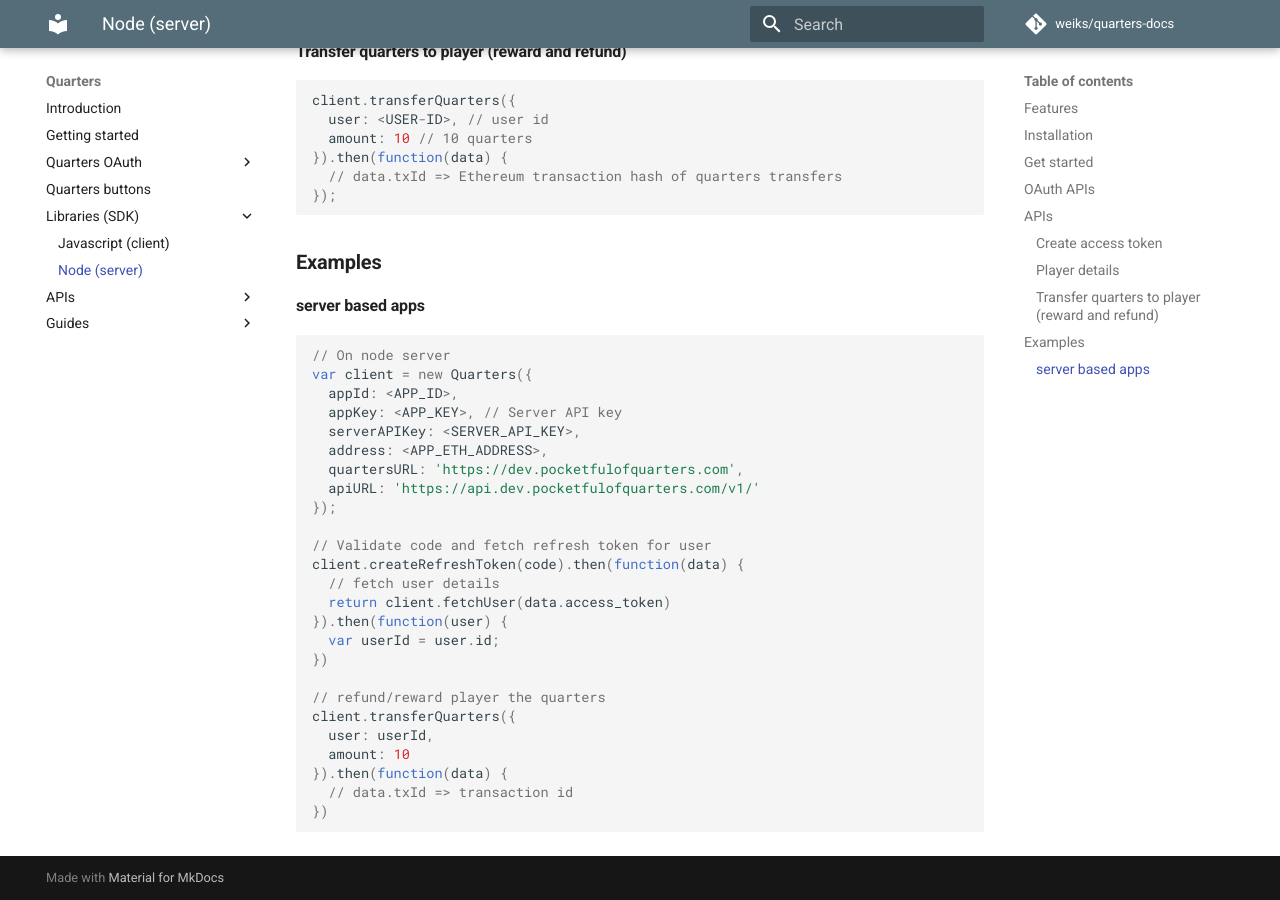
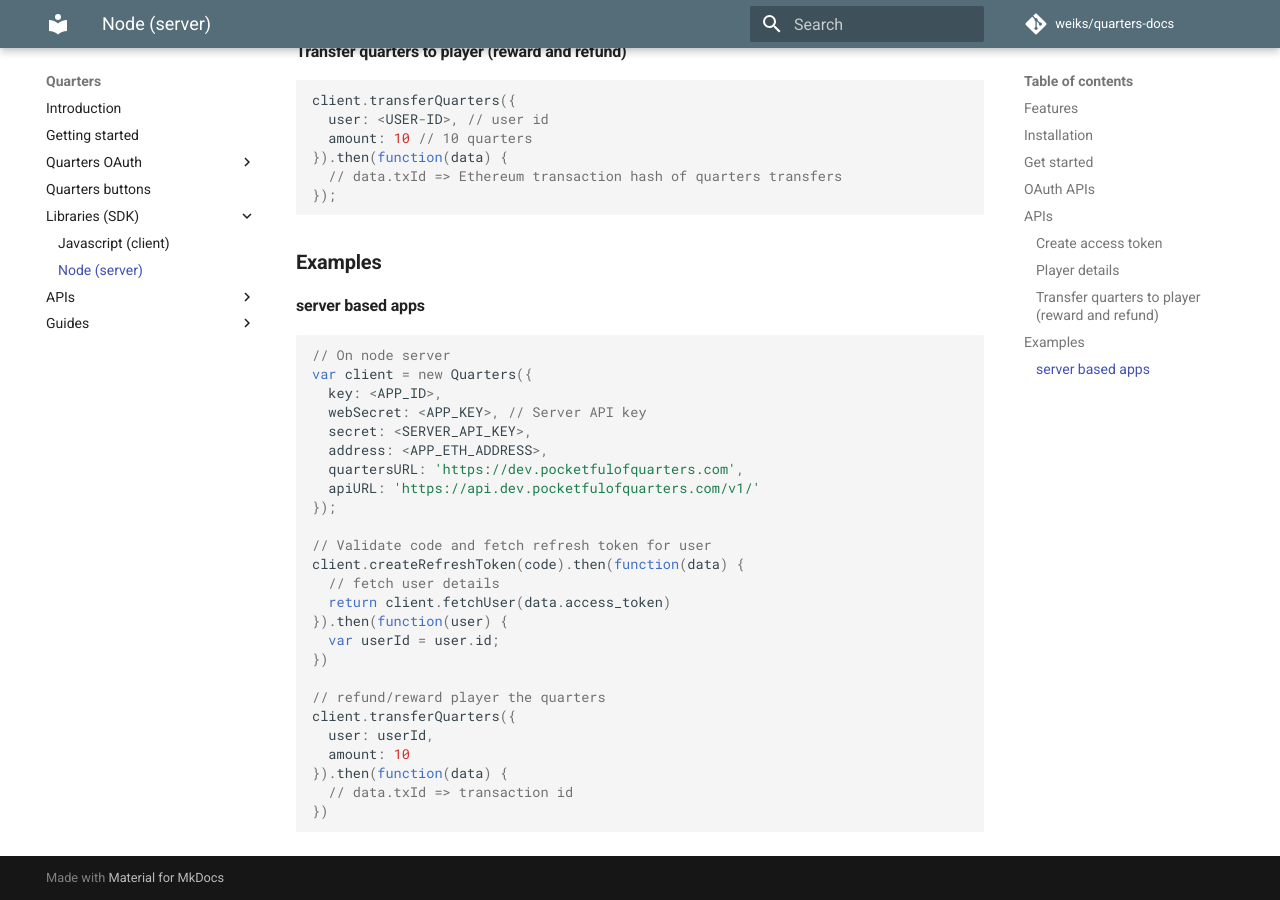
Before and after one commit to weiks/quarters-docs, an MkDocs documentation site: the page built from docs/sdk/node.md, in a window 1280 px wide and 900 px high, scrolled down 1627 px. Built offline with MkDocs 1.6.1 and Material for MkDocs 9.7.7, drawn with Linux system fonts in a browser that asks for light colours; comment, search, counter and statistics services are not loaded; old or Windows-style settings are respelled for this version of MkDocs; some of the changed lines change nothing that is shown.

Commit message:
trying to keep the names consistent

````diff
--- a/docs/sdk/node.md
+++ b/docs/sdk/node.md
@@ -95,9 +95,9 @@ client.transferQuarters({
 ```js
 // On node server
 var client = new Quarters({
-  appId: <APP_ID>,
-  appKey: <APP_KEY>, // Server API key
-  serverAPIKey: <SERVER_API_KEY>,
+  key: <APP_ID>,
+  webSecret: <APP_KEY>, // Server API key
+  secret: <SERVER_API_KEY>,
   address: <APP_ETH_ADDRESS>,
   quartersURL: 'https://dev.pocketfulofquarters.com',
   apiURL: 'https://api.dev.pocketfulofquarters.com/v1/'
````
